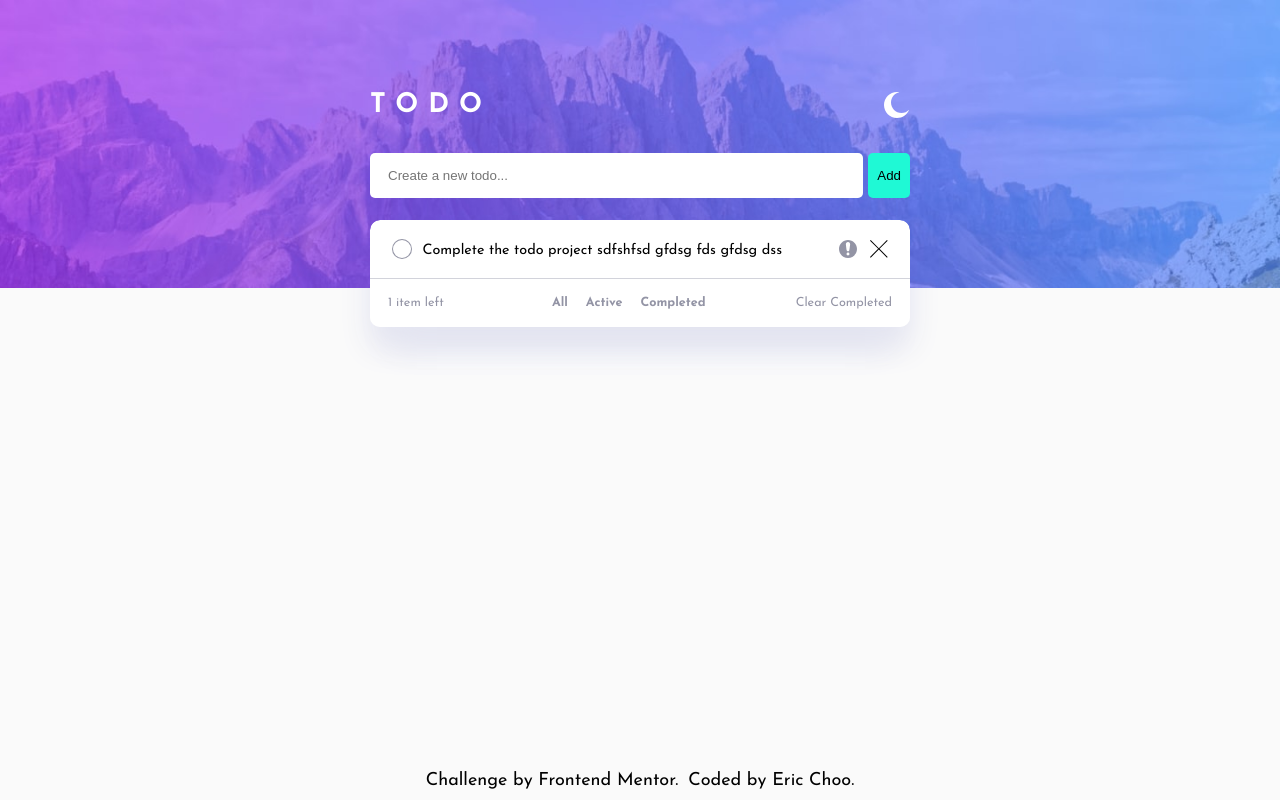
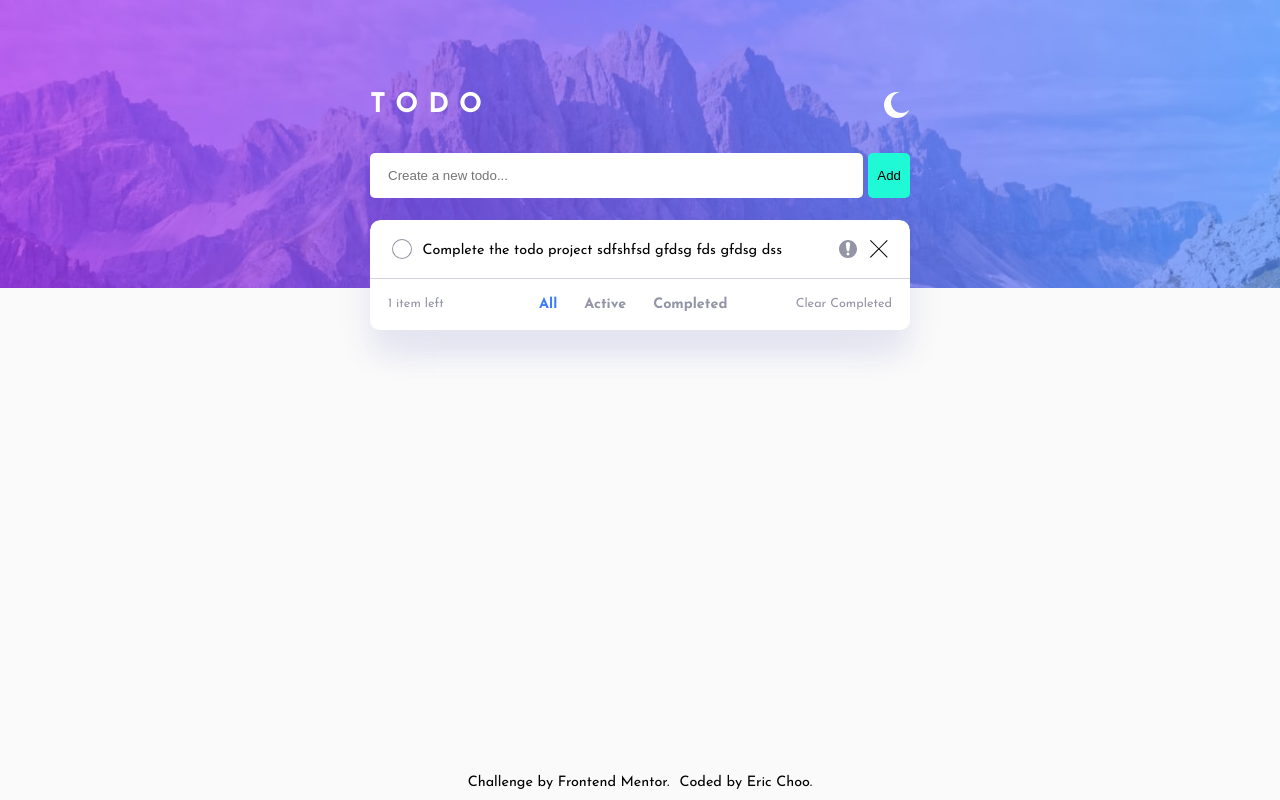
Before and after one commit to ericcst197/vue-todo-app, a Vue app: page / in a window 1280 px wide. Built offline with nearby package versions, Linux system fonts and the light colour scheme.

Commit message:
add styling to the active state todo-nav

```diff
--- a/src/App.vue
+++ b/src/App.vue
@@ -4,24 +4,16 @@
     <section id="container">
       <Header @toggle-darkmode="toggleDarkmode" />
       <main>
-        <new-todo @submit-task="addNewTask"></new-todo>
-        <todo-list
-          :tasks="tasks"
-          :displayCategories="displayCategories">
-        </todo-list>
-        <todo-nav v-if="displayCategories()" :task-left="tasks"></todo-nav>
+        <new-todo></new-todo>
+        <todo-list :tasks="tasks"></todo-list>
+        <todo-nav :display-desktop="displayDesktop" :task-left="tasks"></todo-nav>
         <div class="shadow-layout"></div>
       </main>
-      <div v-if="displayCategories()" class="sort-todo mobile">
-        <button>All</button>
-        <button>Active</button>
-        <button>Completed</button>
-      </div>
+      <todo-sort v-if="displayMobile()" class="mobile"></todo-sort>
     </section>
     <Attribution />
  </div>
 </template>
-
 <script>
 import TheHeader from "./components/TheHeader.vue";
 import TheBackground from "./components/TheBackground.vue";
@@ -31,7 +23,7 @@ export default {
   components:{
     'Header': TheHeader,
     'Background':  TheBackground,
-    'Attribution': TheAttribution
+    'Attribution': TheAttribution,
   },
   data(){
     return {
@@ -42,8 +34,9 @@ export default {
           title : 'Complete the todo project sdfshfsd gfdsg fds gfdsg dss',
           isCompleted : false,
           isUrgent: false,
-        }
-      ]
+        },
+      ],
+      windowWidth: window.screen.width,
     }
   },provide(){
     return{
@@ -51,7 +44,8 @@ export default {
       toggleComplete: this.toggleComplete,
       deleteTask: this.deleteTask,
       darkMode: this.inDarkmode,
-      addNewTask: this.addNewTask
+      addNewTask: this.addNewTask,
+      selectedBtn: this.selectedBtn,
     }
   },
   methods:{
@@ -80,13 +74,26 @@ export default {
     },
     deleteTask(taskID){
       this.tasks = this.tasks.filter(task => task.id != taskID)
-      // console.table(this.tasks)
+      console.table(this.tasks)
     },
-    displayCategories(){
-        return this.tasks.length > 0
+    displayDesktop(media = this.windowWidth){
+        return this.tasks.length > 0 && media >= 600
+    },
+    displayMobile(media = this.windowWidth){
+        return this.tasks.length > 0 && media < 600
+    },
+    myEventHandler(e) {
+       let width =  e.target.screen.width
+       this.windowWidth = width
     }
 
-  }
+  },
+  created() {
+    window.addEventListener("resize", this.myEventHandler);
+  },
+  destroyed() {
+    window.removeEventListener("resize", this.myEventHandler);
+  },
 }
 </script>
 
--- a/src/assets/_base.scss
+++ b/src/assets/_base.scss
@@ -38,6 +38,7 @@ picture img{
     left: 0;
     width: 100%;
     text-align: center;
+    font-size: 0.8rem;
 
     display: flex;
     flex-wrap: wrap;
--- a/src/assets/_container.scss
+++ b/src/assets/_container.scss
@@ -1,8 +1,8 @@
-
 #container{
     width: 85%;
     max-width: 30rem;
     margin: auto;
+    height: 85vh;
     padding-top: 5rem;
     display: flex;
     flex-direction: column;
@@ -58,20 +58,27 @@
 
             display: flex;
             align-items: center;
-            justify-content: space-between;
 
-            button{
-                @extend %button;
+            .clear-complete{
+                background-color: #fff;
+                border: none;
+                outline: none;
+                cursor: pointer;
+                font-family: inherit;
+                color: $light-grayish-3;
                 font-size: .7rem;
-            }
-
-            button:hover{
-                color: $light-grayish-4;
+                &:hover{
+                     color: $light-grayish-4;
+                 }
             }
 
             .item-left{
                 color: $light-grayish-3;
                 cursor: default;
+
+                @media(max-width: $phone){
+                    flex: 1
+                }
             }
         }
     }
--- a/src/assets/_darkmode.scss
+++ b/src/assets/_darkmode.scss
@@ -107,28 +107,27 @@
                 color: $dark-grayish-blue-hover;
             }
 
-            button:active,
-            button:focus{
-                color: $color-bright-blue;
-            }
         }
     }
 
     .sort-todo{
         background-color: $dark-blue-2;
 
-        button{
+        label{
             background-color: $dark-blue-2;
+
+            &:hover{
+                color: $dark-grayish-blue-hover;
+            }
+
+            &:active,
+            &:focus{
+            color: $color-bright-blue;
+        }
         }
 
-        button:hover{
-            color: $dark-grayish-blue-hover;
-        }
 
-        button:active,
-        button:focus{
-            color: $color-bright-blue;
-        }
+
     }
 
     .shadow-layout,
@@ -152,7 +151,7 @@
 
     .invalid-alert{
         background-color: $dark-blue-1;
-        color: $dark-grayish-blue-2;
+        color: $dark-grayish-blue-1;
 
         header {
             background-color:hsl(280, 79%, 24%);
--- a/src/assets/_todo-list.scss
+++ b/src/assets/_todo-list.scss
@@ -9,37 +9,38 @@ ul{
     }
 }
 
-%button{
-    background-color: #fff;
-    border: none;
-    outline: none;
-    cursor: pointer;
-    font-family: inherit;
-    color: $light-grayish-3;
-}
-
 .sort-todo{
+    flex:1;
+    text-align: center;
     display: block;
     background-color: #fff;
     padding: 0 ;
 
-    & button {
-        @extend %button;
-        font-weight: 700;
-        margin-left: 1rem;
+    input{
+        display: none;
     }
 
-    button:active,
-    button:focus{
-        color: $color-bright-blue;
-    }
+    label {
+        font-size: .8rem;
+        font-weight: 700;
+        color: $light-grayish-3;
+        margin-left:1.5rem ;
 
-    button:hover{
-        color: $light-grayish-4;
+
+        @media(max-width: $phone){
+            &:first-of-type{
+                margin-left: 0rem;
+            }
+        }
+
+        &:hover{
+            color: $light-grayish-4;
+        }
     }
 
     @media(max-width: $phone){
         display: none;
+        flex:0;
     }
 
 }
--- a/src/assets/_utilities.scss
+++ b/src/assets/_utilities.scss
@@ -6,3 +6,7 @@
     text-decoration: line-through;
     color: $light-grayish-3;
 }
+
+.active{
+    color: $color-bright-blue !important;
+}
--- a/src/components/InvalidAlert.vue
+++ b/src/components/InvalidAlert.vue
@@ -18,3 +18,17 @@
     </dialog>
 </teleport>
 </template>
+
+
+<script>
+export default {
+    props:{
+        title:{
+            type: String,
+            required: false,
+            default: 'Something went wrong...'
+        }
+    },
+    emits:['close'],
+}
+</script>
--- a/src/components/NewTodo.vue
+++ b/src/components/NewTodo.vue
@@ -1,7 +1,6 @@
 <template>
   <invalid-alert v-if="inputIsInvalid" title="Invalid Input" @close="confirmError">
      <template #default>
-            <p>Invalid input.</p>
             <p>Please enter a title for the task to do.</p>
       </template>
       <template #actions>
--- a/src/components/ToDoNav.vue
+++ b/src/components/ToDoNav.vue
@@ -1,12 +1,8 @@
 <template>
-  <nav>
-    <p class="item-left">{{ showTaskLeft() }}</p>
-    <div class="sort-todo">
-        <button>All</button>
-        <button>Active</button>
-        <button>Completed</button>
-    </div>
-    <button class="clear-complete">Clear Completed</button>
+    <nav>
+        <p class="item-left">{{ showTaskLeft() }}</p>
+        <todo-sort v-if="displayDesktop()"></todo-sort>
+        <button class="clear-complete">Clear Completed</button>
     </nav>
 </template>
 
@@ -16,15 +12,15 @@ export default {
         taskLeft:{
             type:[Array,Object],
         },
-    },
-    data(){
-        return {
-
+        displayDesktop:{
+            type: Function
         }
     },
     methods:{
         showTaskLeft(){
-            return this.taskLeft.length > 1 ? `${this.taskLeft.length} items left` :  `${this.taskLeft.length} item left`
+            return this.taskLeft.length > 1 ?
+            `${this.taskLeft.length} items left` :
+            `${this.taskLeft.length} item left`
         },
     }
 }
--- a/src/components/TodoItem.vue
+++ b/src/components/TodoItem.vue
@@ -55,11 +55,6 @@ export default {
             required: true,
         }
     },
-    data(){
-        return{
-
-        }
-    },
     methods:{
         styleParagraph(){
             return {'completed':this.isCompleted}
--- /dev/null
+++ b/src/components/TodoSort.vue
@@ -0,0 +1,32 @@
+<template>
+    <div class="sort-todo">
+        <label for="all" :class="allSelected()">All</label>
+        <input @change="inputSelected" type="radio" name="sortTodo" id="all" value="all" v-model="radioInput">
+        <label for="active" :class="activeSelected()">Active</label>
+        <input @change="inputSelected" type="radio" name="sortTodo" id="active" value="active" v-model="radioInput">
+        <label for="completed" :class="completedSelected()">Completed</label>
+        <input @change="inputSelected" type="radio" name="sortTodo" id="completed" value="completed" v-model="radioInput">
+    </div>
+</template>
+
+<script>
+export default {
+    data(){
+        return{
+            radioInput: 'all',
+        }
+    },
+    methods:{
+        allSelected(){
+            console.log(this.radioInput)
+            return this.radioInput=== 'all' ? 'active': null
+        },
+        activeSelected(){
+            return this.radioInput=== 'active' ? 'active': null
+        },
+        completedSelected(){
+            return this.radioInput=== 'completed' ? 'active': null
+        }
+    }
+}
+</script>
--- a/src/main.js
+++ b/src/main.js
@@ -4,6 +4,7 @@ import App from "./App.vue";
 import NewTodo from "./components/NewTodo.vue";
 import TodoItem from "./components/TodoItem.vue";
 import TodoList from "./components/TodoList.vue";
+import TodoSort from "./components/TodoSort.vue";
 import TodoNav from "./components/TodoNav.vue";
 import InvalidAlert from "./components/InvalidAlert.vue";
 
@@ -14,6 +15,7 @@ const app = createApp(App);
 app.component("invalid-alert", InvalidAlert);
 app.component("new-todo", NewTodo);
 app.component("todo-nav", TodoNav);
+app.component("todo-sort", TodoSort);
 app.component("todo-item", TodoItem);
 app.component("todo-list", TodoList);
 
```
